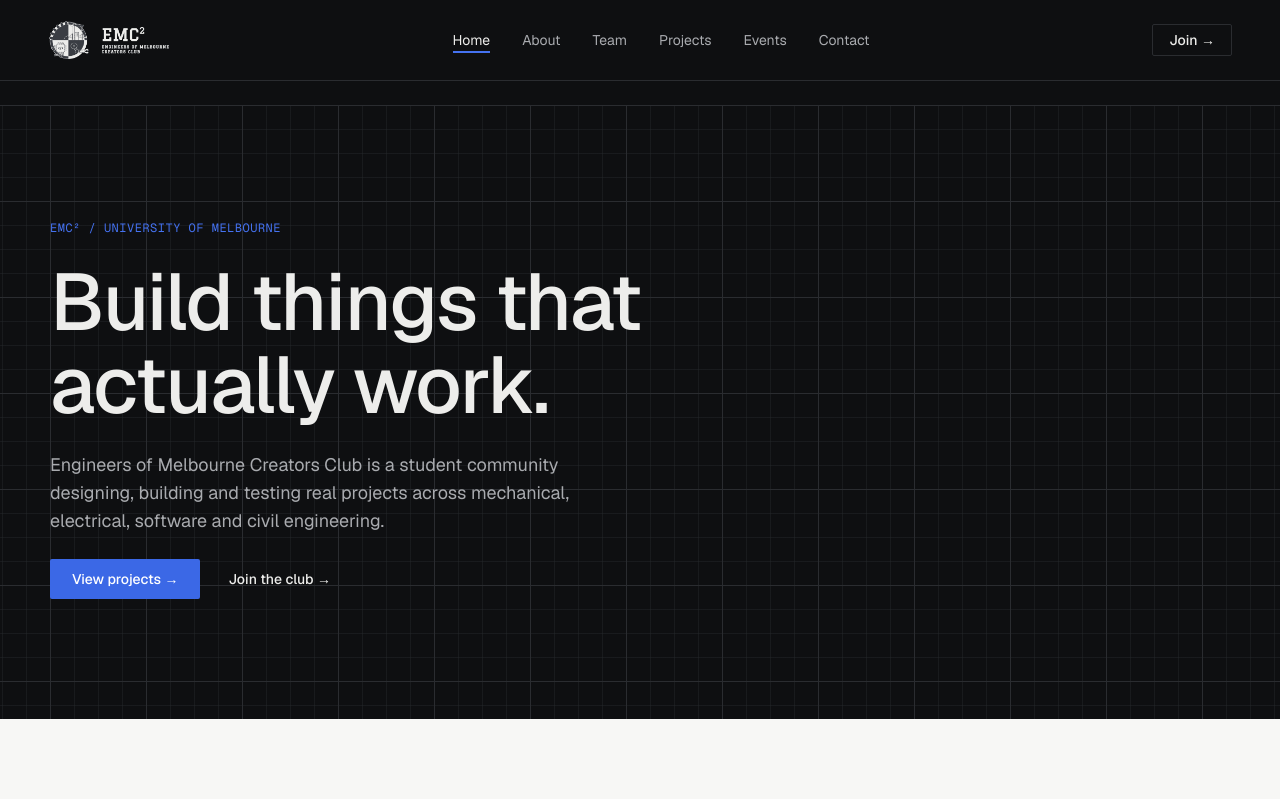
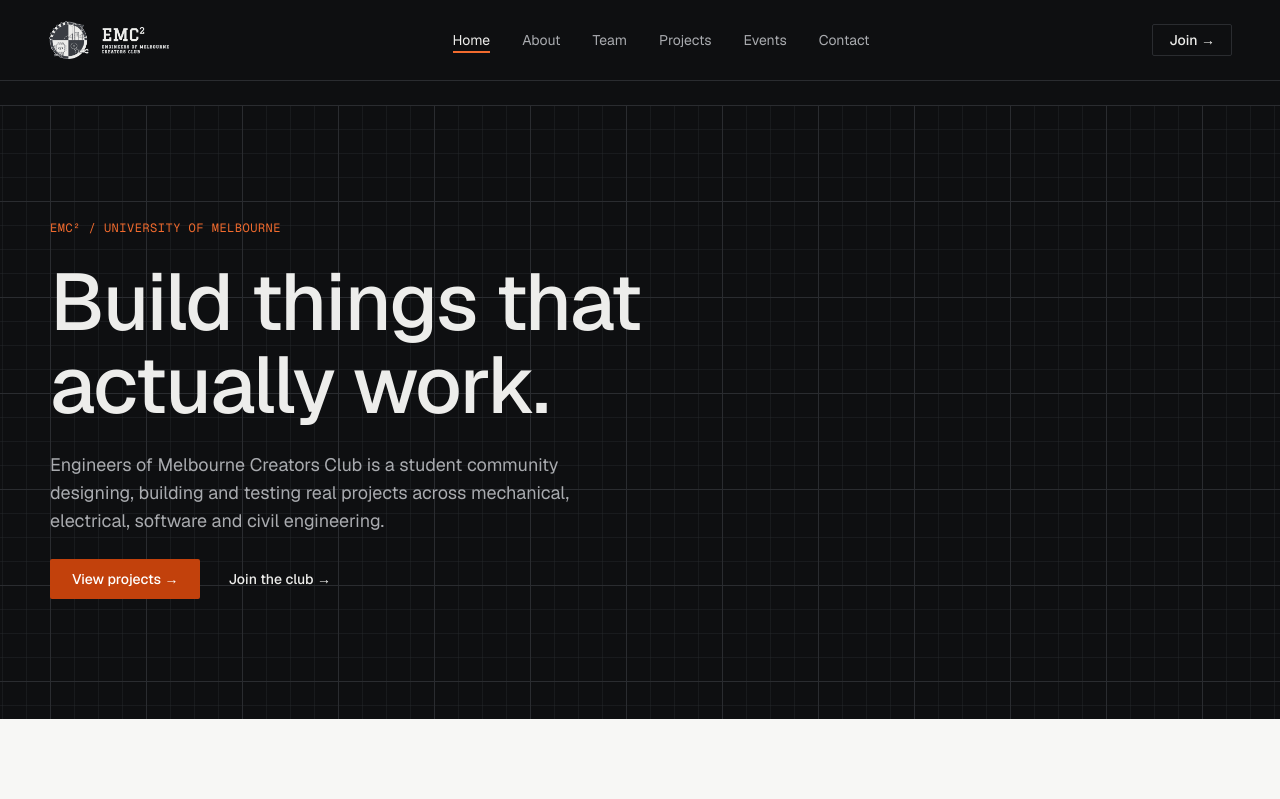
Before and after one commit to Engineers-of-Melbourne-Creators-Club/emcc-website, a Next.js app: page / in a window 1280 px wide. Shown: the top 799 px of the page. Built offline with nearby package versions, Linux system fonts and the light colour scheme.

Commit message:
feat: switch accent colour from blue to rust orange

```diff
--- a/src/styles/tokens.css
+++ b/src/styles/tokens.css
@@ -4,9 +4,9 @@
   --color-ink: #0e0f11;
   --color-paper: #f7f7f5;
   --color-surface: #ffffff;
-  /* Two shades so small blue text passes WCAG AA (4.5:1) on both light and dark backgrounds. */
-  --color-accent: #3b68e6;
-  --color-accent-on-dark: #4572f1;
+  /* Two shades so small accent text passes WCAG AA (4.5:1) on both light and dark backgrounds. */
+  --color-accent: #c2410c;
+  --color-accent-on-dark: #f26b2e;
   --color-text-primary: #111214;
   --color-text-secondary: #6b6e73;
   --color-text-on-dark-primary: #ededeb;
@@ -15,7 +15,7 @@
   --color-border: #dadbd8;
   --color-border-on-dark: #2a2c30;
   --color-placeholder: #e6e6e3;
-  --color-danger: #c2412d;
+  --color-danger: #b91c1c;
   --color-grid-minor: rgb(42 44 48 / 40%); /* --color-border-on-dark at 40% */
 
   /* Typography. --font-geist-* are set on <html> by the geist package. */
@@ -161,7 +161,7 @@
 
   /* Interaction */
   --transition: 150ms ease-out;
-  --selection: rgb(59 104 230 / 20%); /* --color-accent at 20% */
+  --selection: rgb(194 65 12 / 20%); /* --color-accent at 20% */
 }
 
 /* Smaller screens scale headings and padding down through the tokens, so components need no media queries of their own for these. */
```
